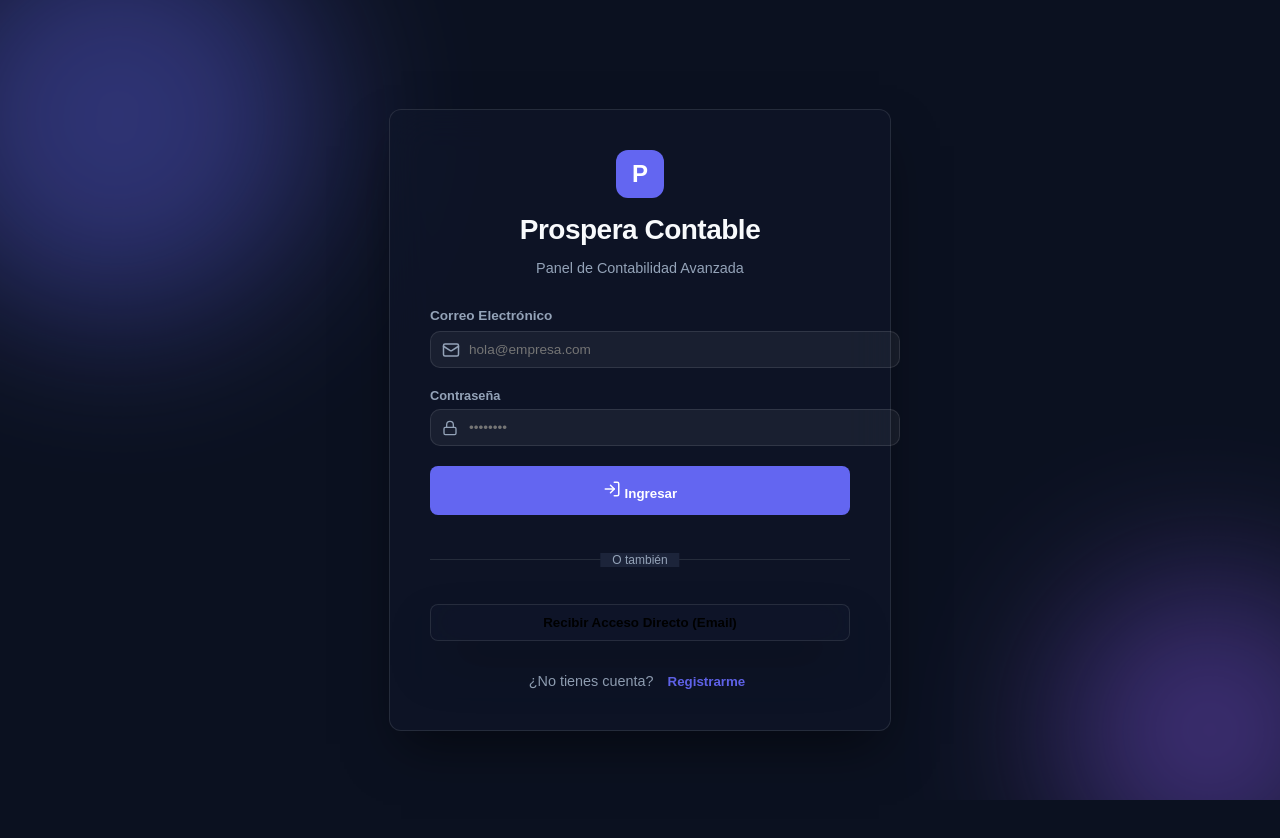
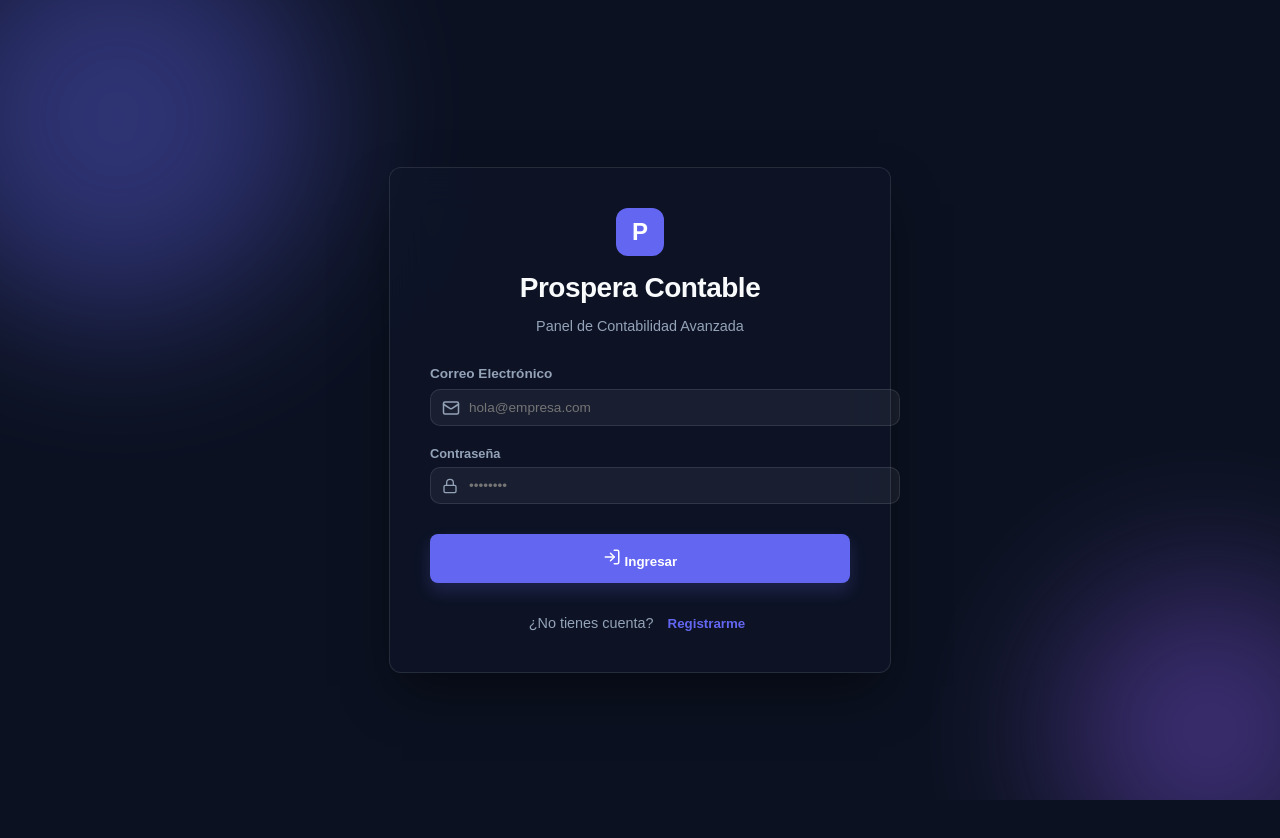
Before and after one commit to jeremygordillo98-commits/prospera-contable, a React (Vite) app: page / in a window 1280 px wide. Built offline with nearby package versions, Linux system fonts and the light colour scheme.

Commit message:
style: remove magic link and improve login aesthetics

```diff
--- a/src/views/Login.tsx
+++ b/src/views/Login.tsx
@@ -162,25 +162,10 @@ export const Login = () => {
                                 </motion.div>
                             )}
 
-                            <button className="btn btn-primary" type="submit" disabled={loading} style={{ padding: '14px', width: '100%', justifyContent: 'center' }}>
+                            <button className="btn btn-primary" type="submit" disabled={loading} style={{ padding: '14px', width: '100%', justifyContent: 'center', marginTop: '10px', boxShadow: '0 8px 16px rgba(99, 102, 241, 0.2)' }}>
                                 {loading ? <Loader2 size={18} className="animate-spin" /> : (
                                     isRegistering ? <><UserPlus size={18} /> Registrarme</> : <><LogIn size={18} /> Ingresar</>
                                 )}
-                            </button>
-
-                            <div style={{ position: 'relative', textAlign: 'center', margin: '16px 0' }}>
-                                <hr style={{ border: 'none', borderTop: '1px solid var(--border-color)' }} />
-                                <span style={{ position: 'absolute', top: '50%', left: '50%', transform: 'translate(-50%, -50%)', background: '#1c243a', padding: '0 12px', fontSize: '0.75rem', color: 'var(--text-sec)' }}>O también</span>
-                            </div>
-
-                            <button
-                                type="button"
-                                className="btn glass-card"
-                                onClick={handleMagicLink}
-                                disabled={loading}
-                                style={{ width: '100%', justifyContent: 'center' }}
-                            >
-                                Recibir Acceso Directo (Email)
                             </button>
                         </motion.form>
                     )}
```
